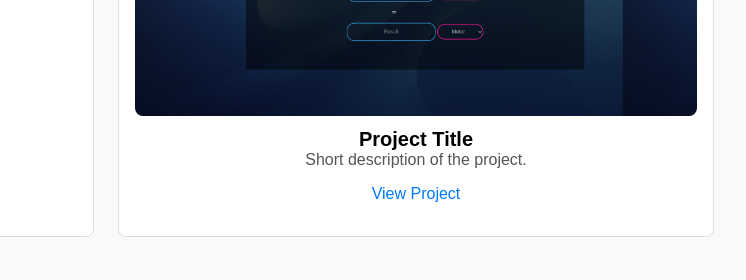
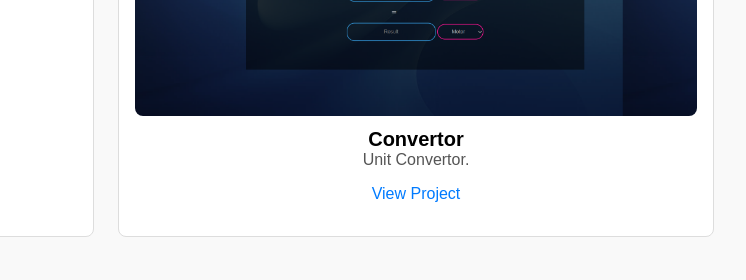
Before and after one commit to Ujju492/PortFolio, a plain HTML site: page index.html in a window 1280 px wide. Shown: the part 1900-2180 px from the top of the page, 534-1280 px from the left. Drawn offline with Linux system fonts and the light colour scheme.

Commit message:
index.html

```diff
--- a/index.html
+++ b/index.html
@@ -76,8 +76,8 @@
     </div>
     <div class="project">
       <img src="p2.png" alt="Project 2 ">
-      <h3>Project Title</h3>
-      <p>Short description of the project.</p>
+      <h3>Convertor</h3>
+      <p>Unit Convertor.</p>
       <a href="https://github.com/Ujju492/Unit-Converter" target="convertor">View Project</a>
     </div>
   </div>
```
